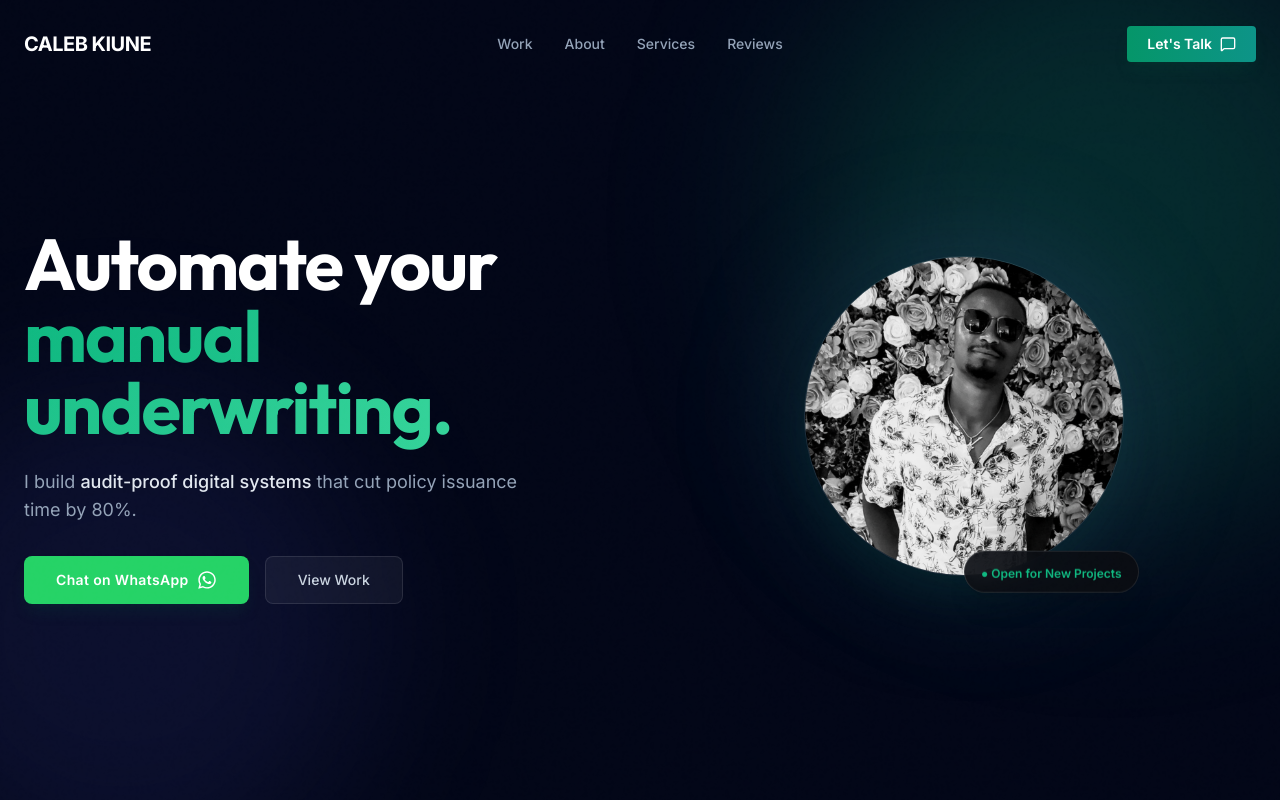
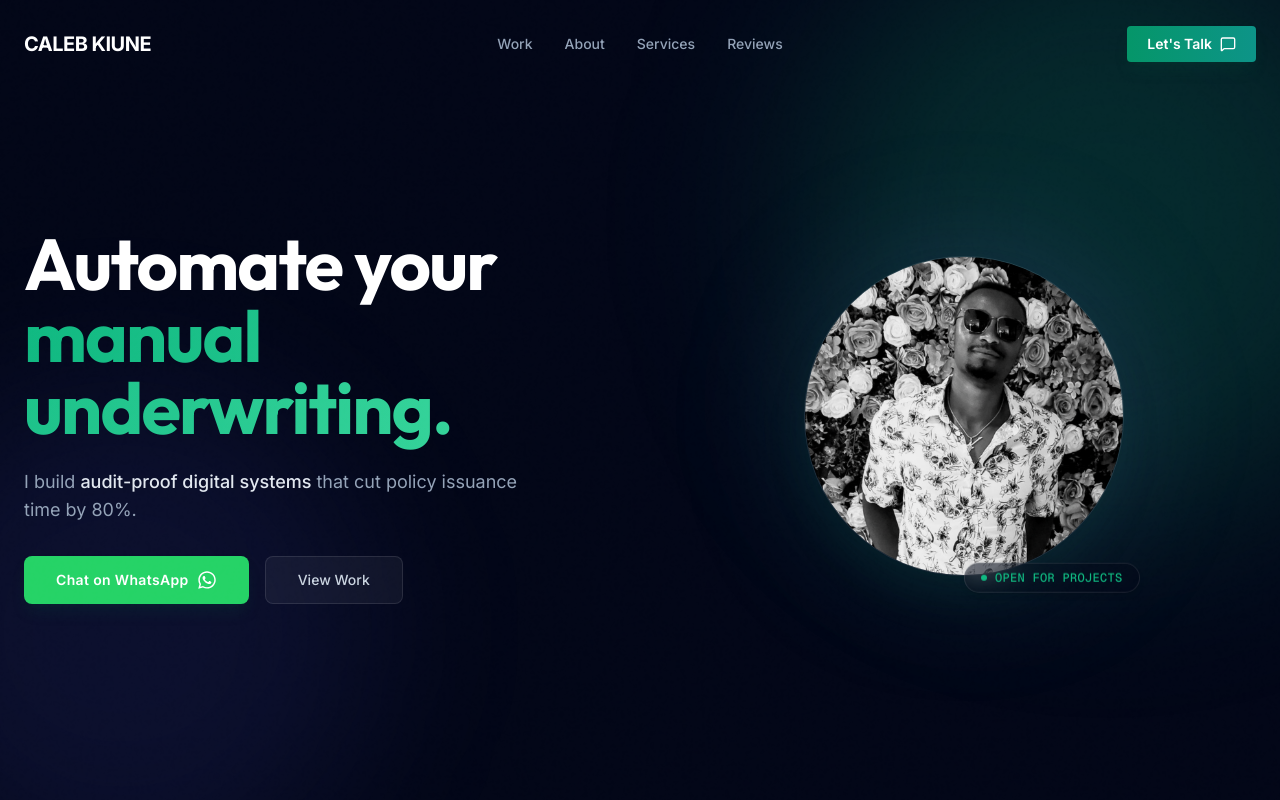
Before and after one commit to Caleb-Kiune/calebkiune, a Next.js app: page / in a window 1280 px wide. Shown: the top 800 px of the page. Built offline with nearby package versions, Linux system fonts and the light colour scheme.

Commit message:
Refactor: update hero section's 'Open for Projects' status indicator styling and add accessibility attributes.

```diff
--- a/src/components/sections/hero.tsx
+++ b/src/components/sections/hero.tsx
@@ -137,10 +137,15 @@ export function Hero() {
                             <motion.div
                                 animate={{ y: [-5, 5, -5] }}
                                 transition={{ duration: 4, repeat: Infinity, ease: "easeInOut" }}
-                                className="absolute -bottom-4 left-1/2 -translate-x-1/2 bg-[#0B0D12]/90 border border-white/10 backdrop-blur-md px-4 py-2 rounded-full shadow-xl whitespace-nowrap"
+                                className="absolute -bottom-4 left-1/2 -translate-x-1/2 translate-x-4 bg-page/50 border border-white/10 backdrop-blur-md px-4 py-1.5 rounded-full shadow-md flex items-center gap-2 whitespace-nowrap z-20 hover:border-primary/20 transition-colors"
+                                aria-label="Open for new projects"
+                                role="status"
                             >
-                                <span className="text-xs font-semibold text-primary">
-                                    ● Open for New Projects
+                                {/* Minimal Status Indicator: Single Static Dot */}
+                                <span className="w-1.5 h-1.5 bg-primary rounded-full"></span>
+
+                                <span className="text-xs font-mono font-medium tracking-wide text-primary uppercase">
+                                    Open for Projects
                                 </span>
                             </motion.div>
                         </div>
```
